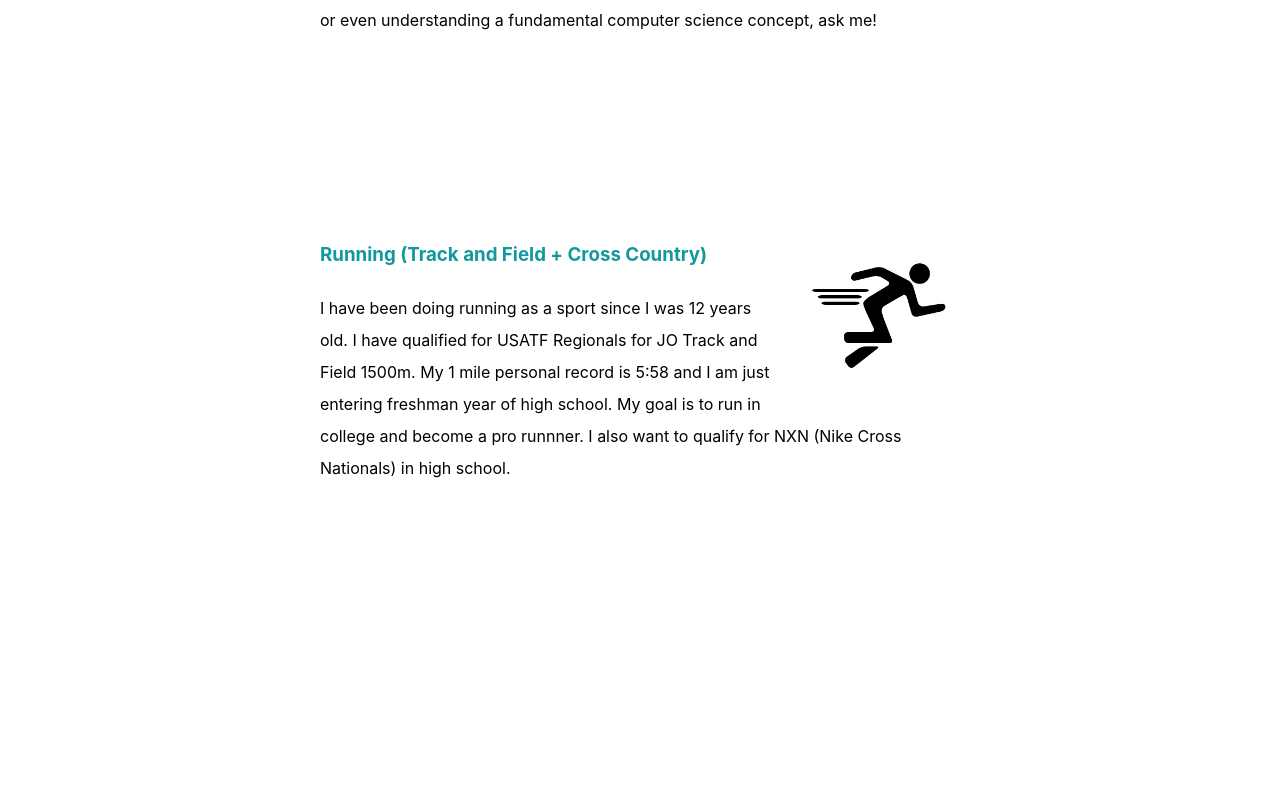
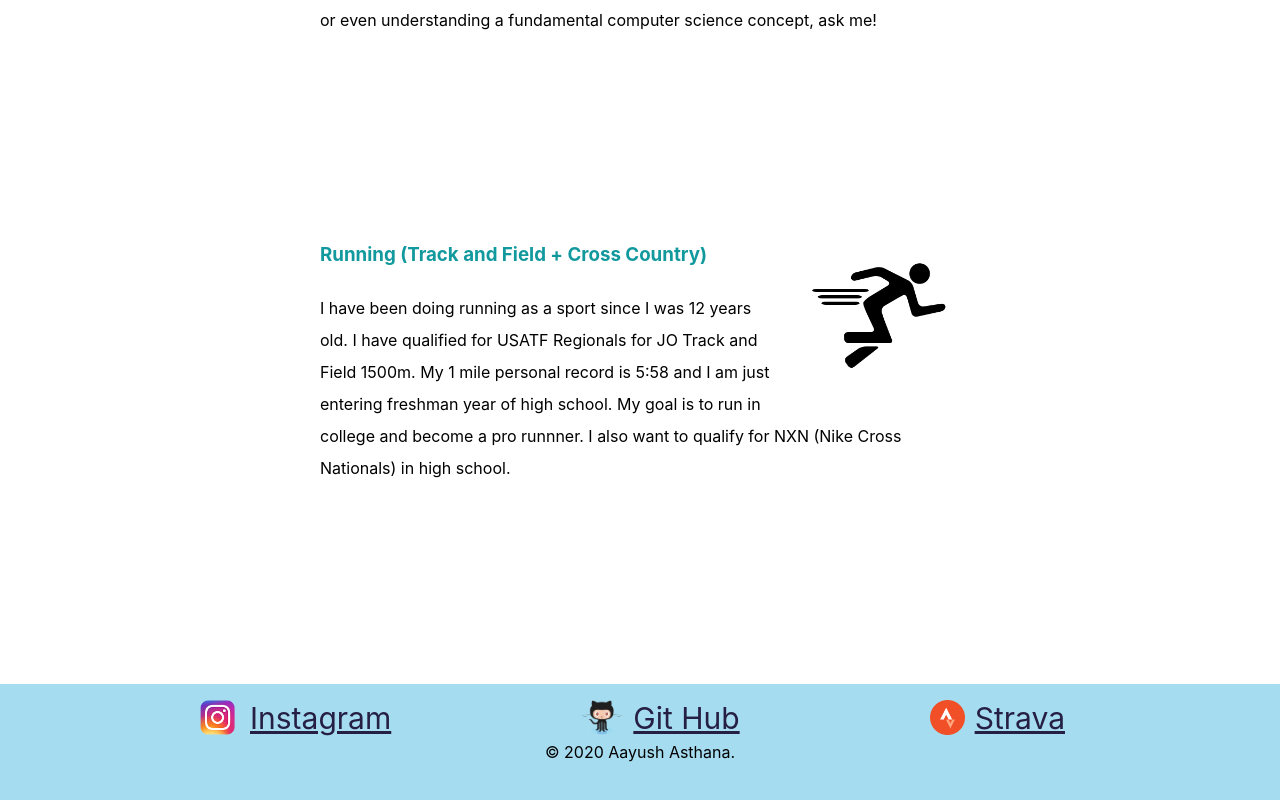
Before and after one commit to asheeshtechie/myreacthome, a React (Create React App) app: page / in a window 1280 px wide. Shown: the part 749-1549 px from the top of the page. Before the commit the page ends 1433 px from the top, so only its background shows below. Built offline with nearby package versions, Linux system fonts and the light colour scheme.

Commit message:
added bottom

```diff
--- a/src/App.js
+++ b/src/App.js
@@ -2,12 +2,14 @@ import logo from './logo.svg';
 import './App.css';
 import Top from './components/top'
 import Middle from './components/middle'
+import Bottom from './components/bottom'
 
 function App() {
   return (
     <div className="App">
         <Top></Top>
         <Middle></Middle>
+        <Bottom></Bottom>
 
     </div>
   );
--- /dev/null
+++ b/src/components/bottom.jsx
@@ -0,0 +1,22 @@
+import React, { Component } from 'react'
+
+export default class Bottom extends Component {
+  render(){
+    return (
+        <div class="bottom-container">
+
+        <img class="instagram-img footer-img" src="images/instagram.png" alt="instagram-img" />
+        <a class="footer-link1 footer-link" href="https://google.com/">Instagram</a>
+
+        <img class="github-img footer-img" src="images/github.png" alt="github-img" />
+        <a class="footer-link2 footer-link" href="https://google.com/">Git Hub</a>
+
+        <img class="strava-img footer-img" src="images/strava.png" alt="strava-img" />
+        <a class="footer-link3 footer-link" href="https://google.com/">Strava</a>
+
+        <p class="copyright">© 2020 Aayush Asthana.</p>
+
+      </div>
+    )
+  }
+}
```
